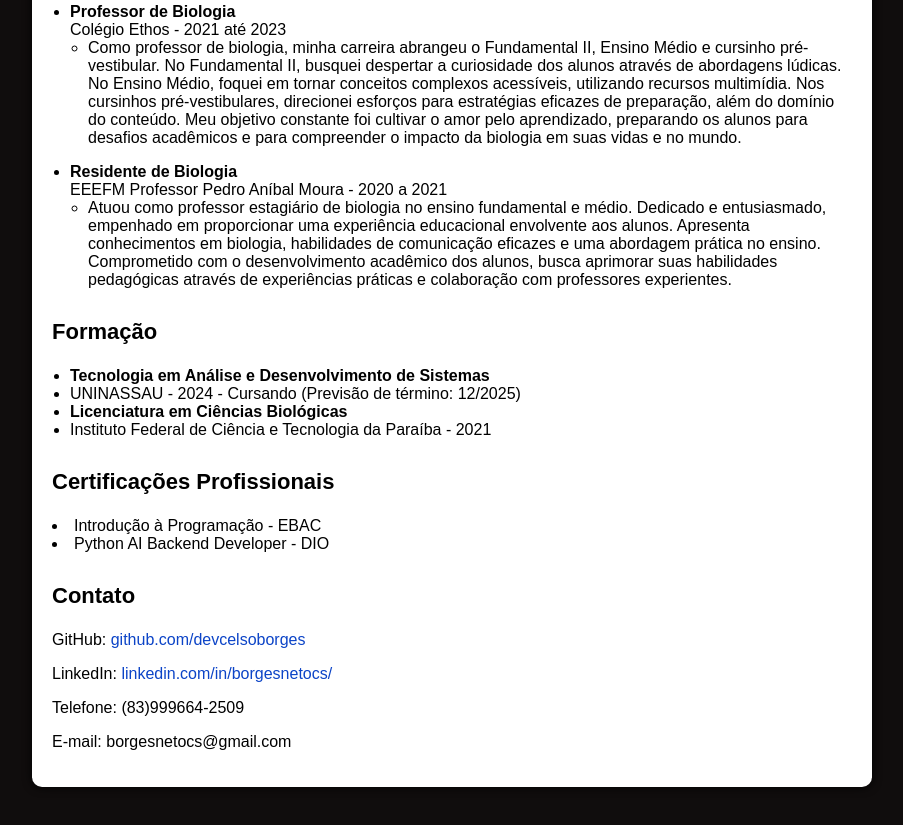
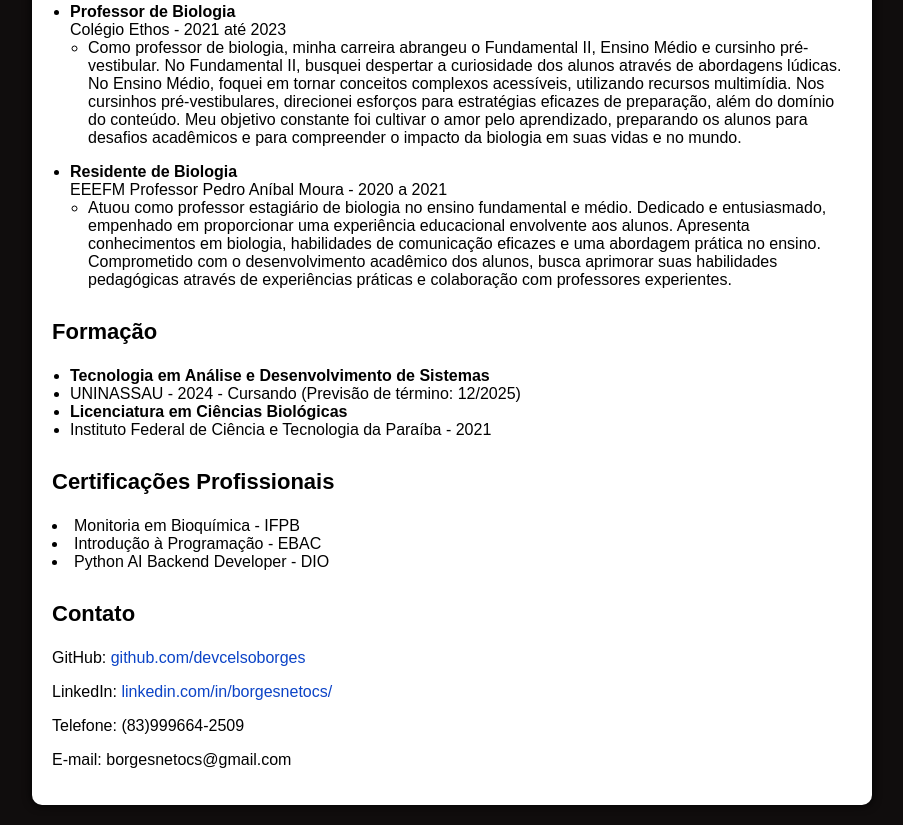
Before and after one commit to devcelsoborges/desenvolvimento-web, a plain HTML site: page curriculo/index.html in a window 1280 px wide. Shown: the part 747-1572 px from the top of the page, without its empty margins (188-1091 px from the left). Drawn offline with Linux system fonts and the light colour scheme.

Commit message:
add-item

```diff
--- a/curriculo/index.html
+++ b/curriculo/index.html
@@ -69,6 +69,7 @@
         </section>
         <section class="Certificações">
             <h3>Certificações Profissionais</h3>
+            <li>Monitoria em Bioquímica - IFPB</li>
             <li>Introdução à Programação - EBAC</li>
             <li>Python AI Backend Developer - DIO</li>
 
```
